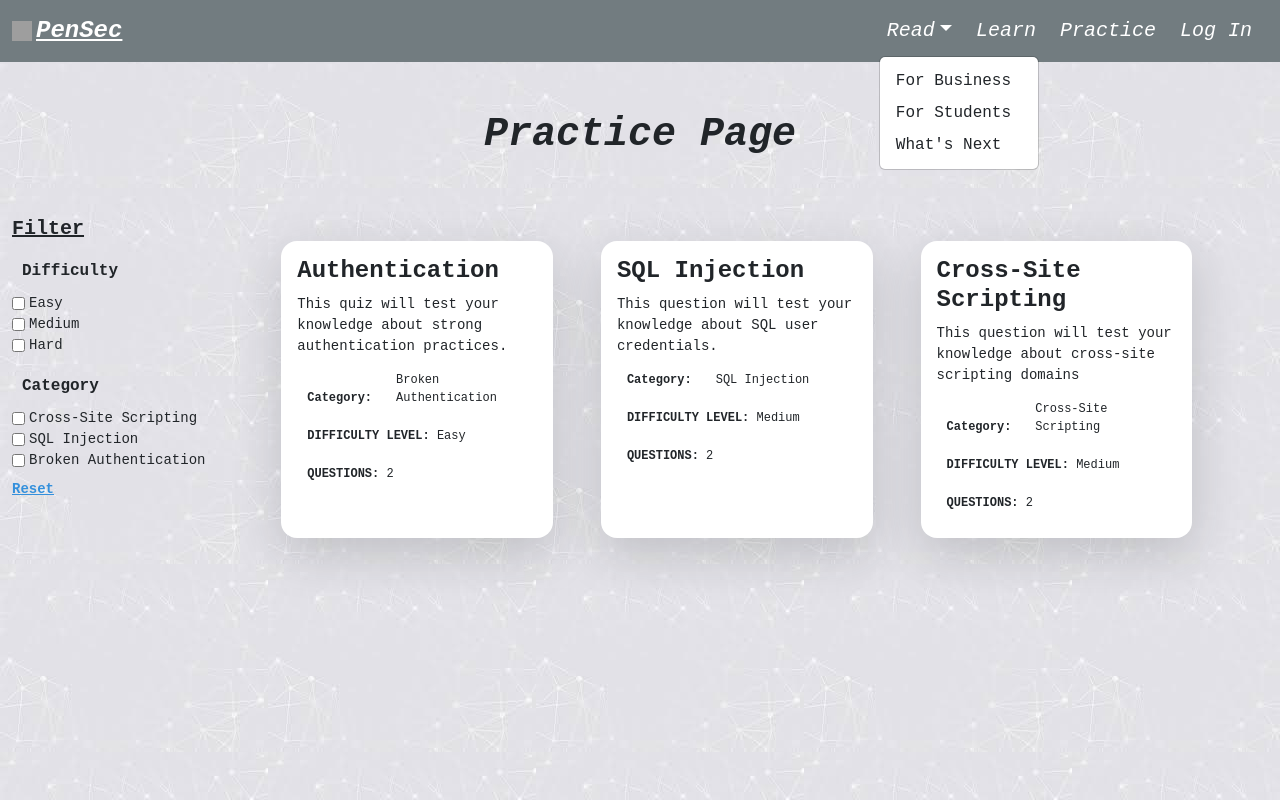
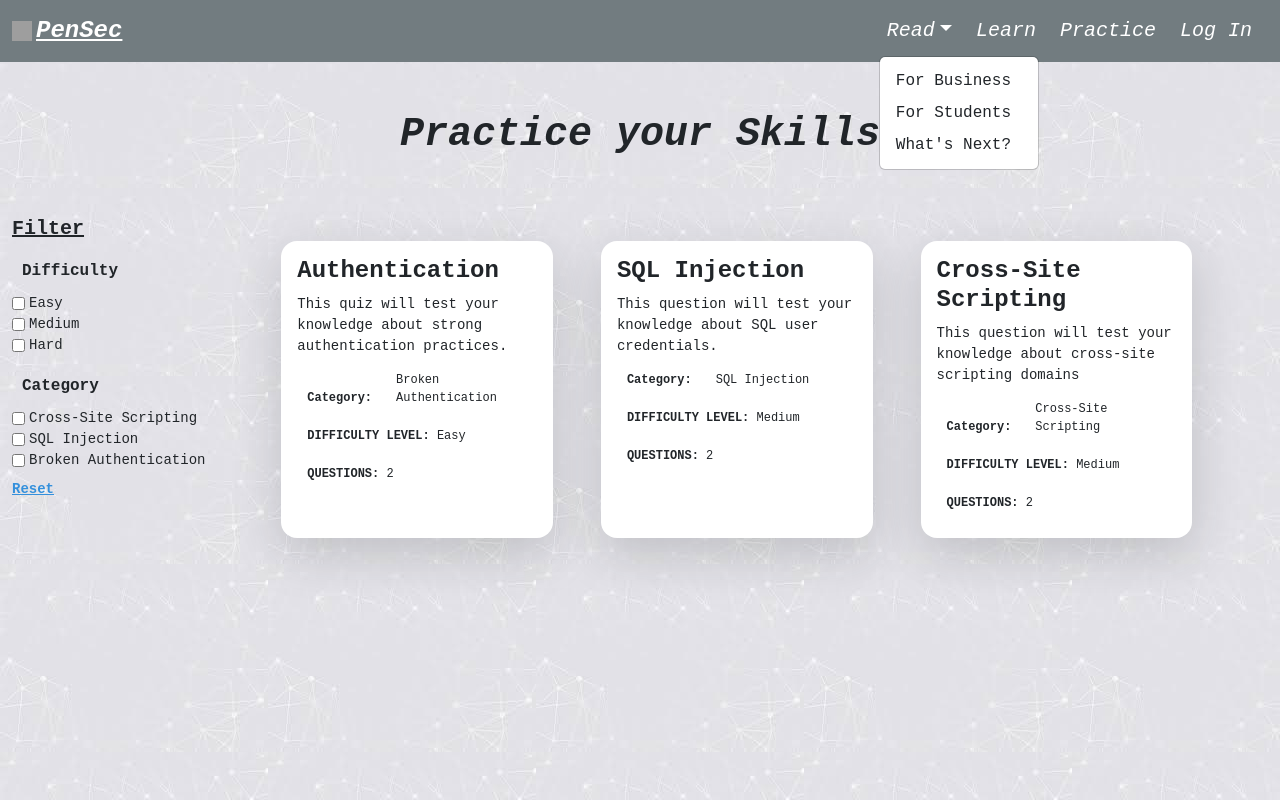
Before and after one commit to brandonwong3/cyber_next, a React (Create React App) app: page /practice in a window 1280 px wide. Both pictures are taken after a click on the button "Read". Built offline with nearby package versions, Linux system fonts and the light colour scheme; no server answers; grey boxes are pictures that could not be loaded.

Commit message:
changed more page titles

```diff
--- a/src/components/fragments/structure/Navbar.js
+++ b/src/components/fragments/structure/Navbar.js
@@ -55,7 +55,7 @@ const NavDropdownSection = () => {
 						<ul className="dropdown-menu" aria-labelledby="read-dropdown-menu-link">
 							<li><Link className="dropdown-item" to={"/read/for-business"}>For Business</Link></li>
 							<li><Link className="dropdown-item" to={"/read/for-students"}>For Students</Link></li>
-							<li><Link className="dropdown-item" to={"/read/whats-next"}>What's Next</Link></li>
+							<li><Link className="dropdown-item" to={"/read/whats-next"}>What's Next?</Link></li>
 						</ul>
 					</li>
 				</ul>
--- a/src/components/pages/PracticePage.js
+++ b/src/components/pages/PracticePage.js
@@ -133,7 +133,7 @@ const PracticePage = () => {
 
 	return (
 		<BaseTemplate>
-			<h1 className={"text-center mt-4"}>Practice Page</h1>
+			<h1 className={"text-center mt-4"}>Practice your Skills</h1>
 			<div className={"flex-grow flex-1"}>
 
 				<div className={'flex flex-row'}>
```
